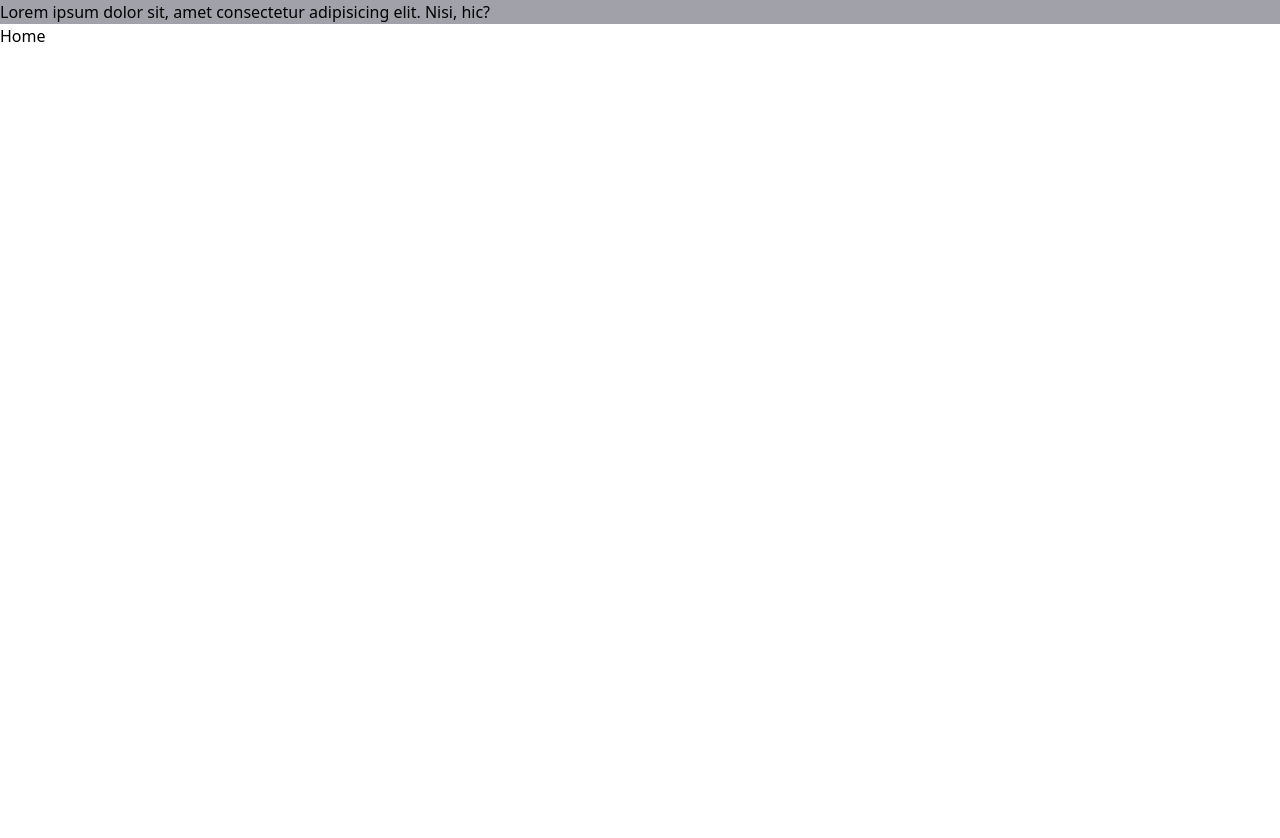
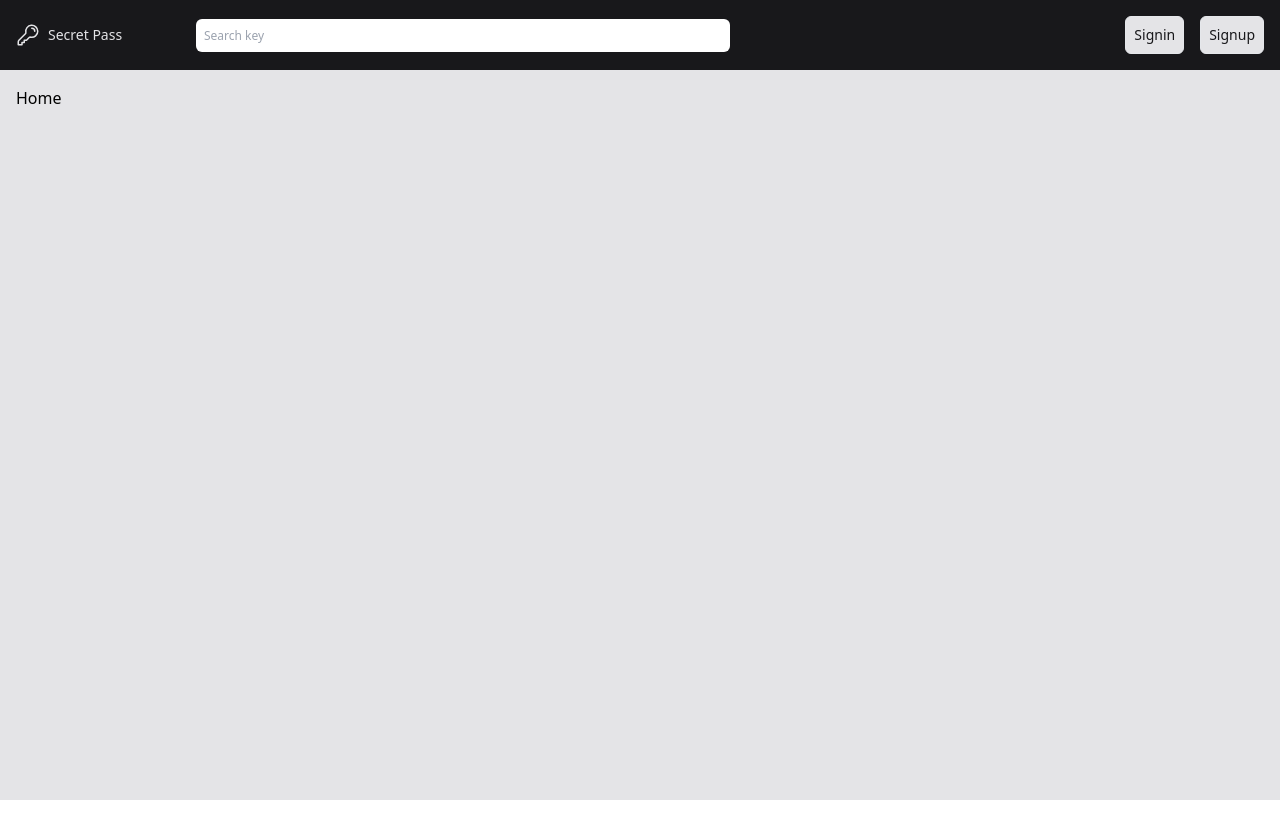
Before and after one commit to kimicasamina/password-manager-frontend, a React (Vite) app: page / in a window 1280 px wide. Shown: the top 838 px of the page. Built offline with nearby package versions, Linux system fonts and the light colour scheme.

Commit message:
created a header component

```diff
--- a/src/components/Header/index.jsx
+++ b/src/components/Header/index.jsx
@@ -0,0 +1,45 @@
+import React from "react";
+import { Link } from "react-router-dom";
+
+export default function Header() {
+  return (
+    <header className="w-full max-w-[1280px] mx-auto px-4 h-[70px] text-sm text-zinc-200 bg-zinc-900 flex items-center justify-between">
+      <Link to="/" className="flex w-[180px] items-center space-x-2">
+        <span className="">
+          <svg
+            xmlns="http://www.w3.org/2000/svg"
+            fill="none"
+            viewBox="0 0 24 24"
+            stroke-width="1.5"
+            stroke="currentColor"
+            class="size-6"
+          >
+            <path
+              stroke-linecap="round"
+              stroke-linejoin="round"
+              d="M15.75 5.25a3 3 0 0 1 3 3m3 0a6 6 0 0 1-7.029 5.912c-.563-.097-1.159.026-1.563.43L10.5 17.25H8.25v2.25H6v2.25H2.25v-2.818c0-.597.237-1.17.659-1.591l6.499-6.499c.404-.404.527-1 .43-1.563A6 6 0 1 1 21.75 8.25Z"
+            />
+          </svg>
+        </span>
+        <span className="text-sm">Secret Pass</span>
+      </Link>
+
+      <div className="flex-1">
+        <input
+          className="w-full h-full py-2 px-2 text-xs rounded-md"
+          type="text"
+          placeholder="Search key"
+        />
+      </div>
+
+      <div className="flex-1 flex justify-end gap-x-4">
+        <button className="btn p-2 border rounded-md bg-zinc-200 text-zinc-900">
+          Signin
+        </button>
+        <button className="btn p-2 border rounded-md bg-zinc-200 text-zinc-900">
+          Signup
+        </button>
+      </div>
+    </header>
+  );
+}
--- a/src/layouts/GuessLayout.jsx
+++ b/src/layouts/GuessLayout.jsx
@@ -1,13 +1,12 @@
 import React from "react";
 import { Outlet } from "react-router-dom";
+import Header from "../components/Header";
 
 export default function GuessLayout() {
   return (
-    <div className="w-full h-screen">
-      <header className="w-full bg-zinc-400">
-        Lorem ipsum dolor sit, amet consectetur adipisicing elit. Nisi, hic?
-      </header>
-      <main className="w-full">
+    <div className="w-full max-w-[1280px] mx-auto h-screen bg-zinc-200">
+      <Header />
+      <main className="w-full px-4 py-4">
         <Outlet />
       </main>
     </div>
```
